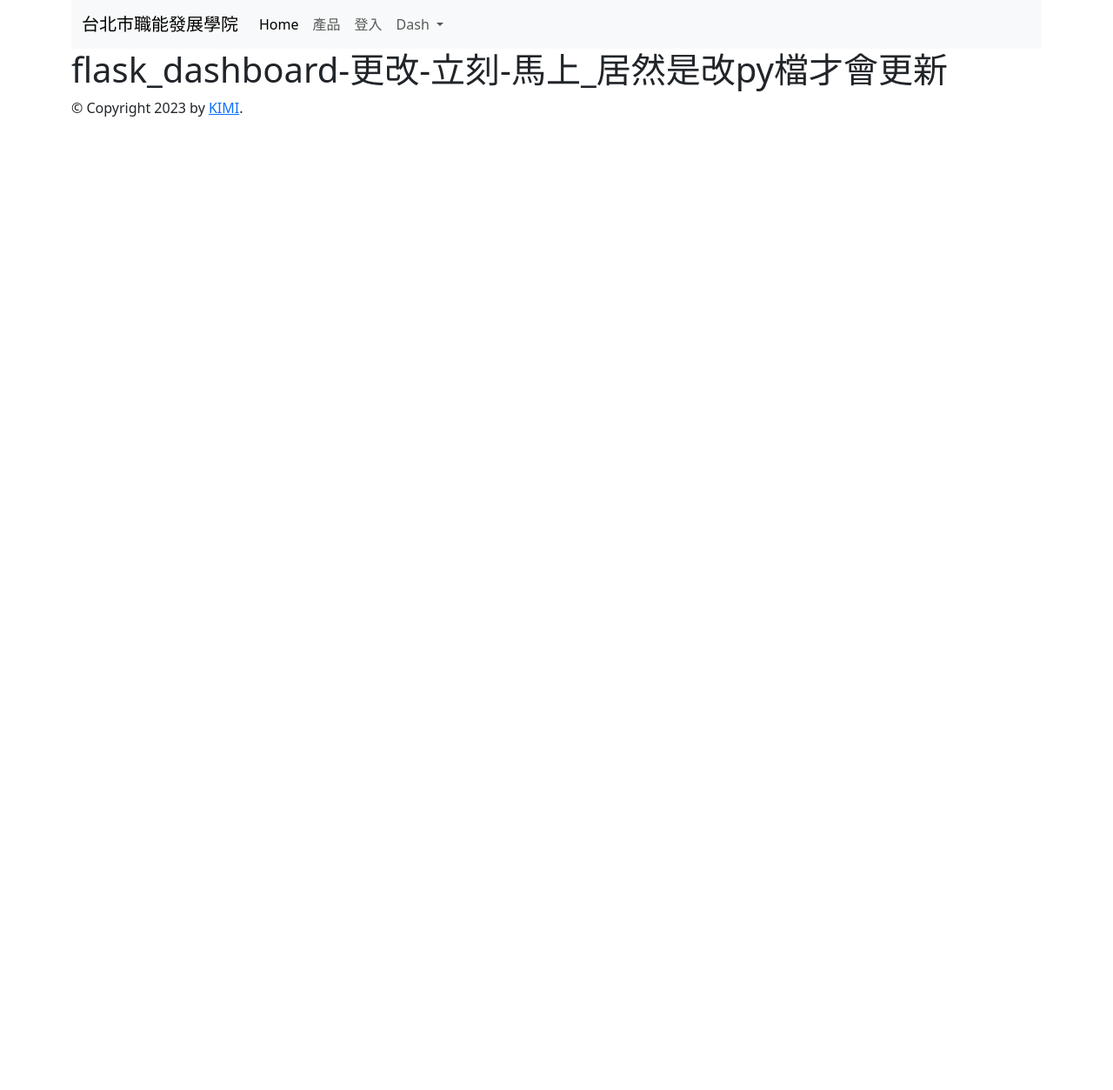
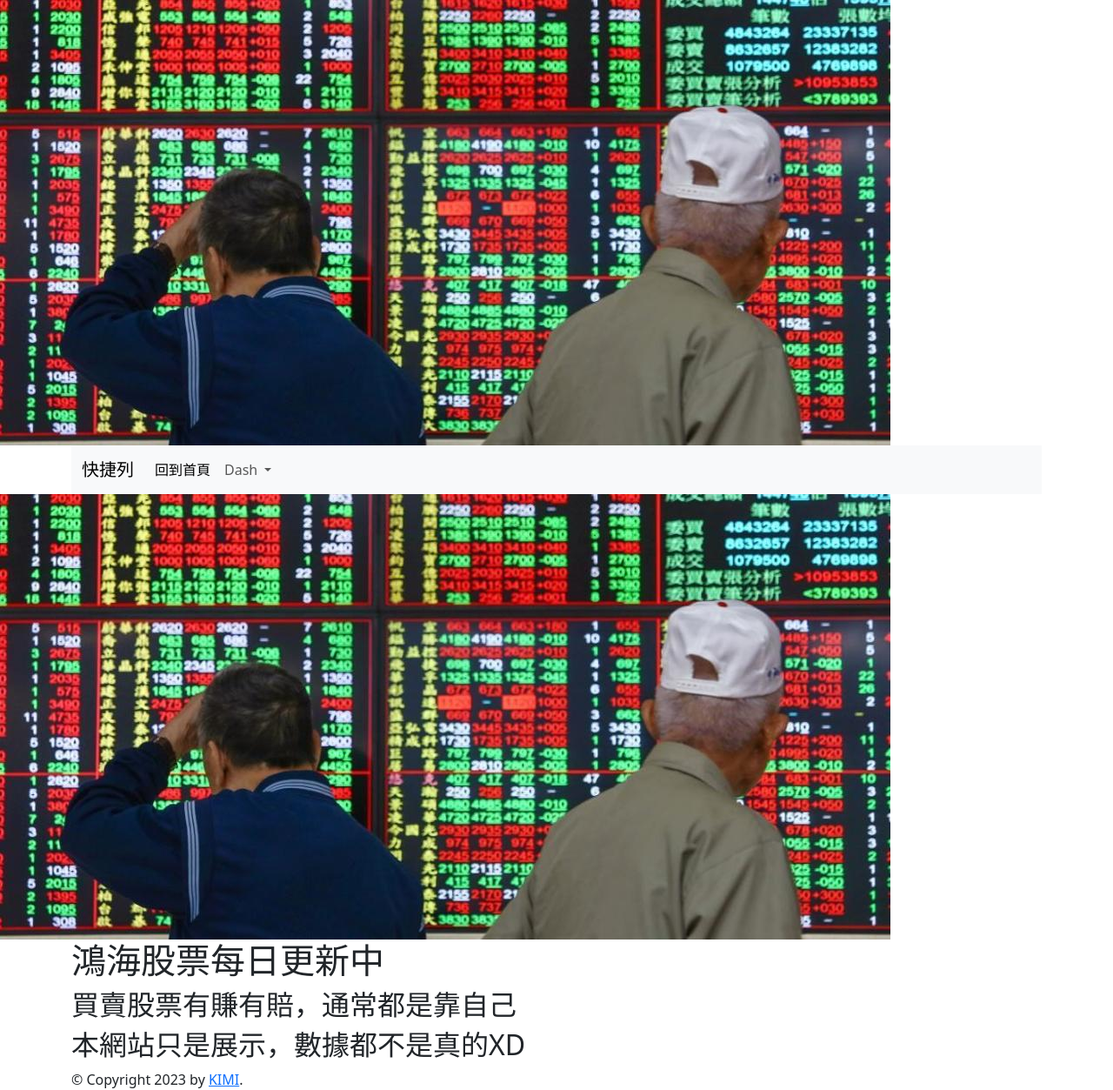
Before and after one commit to Kimi-Hsueh/dash_flask, a Flask app: template flask_web/templates/index.html in a window 1280 px wide. Shown: the whole page at 87% size. Before the commit the page ends 134 px from the top, so only its background shows below. Run offline with Flask 3, Linux system fonts and the light colour scheme; the template is opened without the code that fills it, so the values that code supplies are empty; parts of the project's set-up code (start-up, migrations or seed data) failed here and were passed over.

Commit message:
定版上傳

```diff
--- a/flask_web/templates/base.html
+++ b/flask_web/templates/base.html
@@ -12,6 +12,7 @@
 </head>
 
 <body>
+    <img src="./stock.jpg" alt="">
     {%block navi%}
     {%endblock%}
 
@@ -22,6 +23,7 @@
         {% endblock %}
     </div>
     </div>
+
     {% endblock %}
     <script src="{{ url_for('static',filename='js/bootstrap.bundle.min.js') }}"></script>
 
--- a/flask_web/templates/base_navigation.html
+++ b/flask_web/templates/base_navigation.html
@@ -4,30 +4,21 @@
 <div class="container-lg">
     <nav class="navbar navbar-expand-lg bg-body-tertiary">
         <div class="container-fluid">
-          <a class="navbar-brand" href="#">台北市職能發展學院</a>
+          <a class="navbar-brand" href="#">快捷列</a>
           <button class="navbar-toggler" type="button" data-bs-toggle="collapse" data-bs-target="#navbarNav" aria-controls="navbarNav" aria-expanded="false" aria-label="Toggle navigation">
             <span class="navbar-toggler-icon"></span>
           </button>
           <div class="collapse navbar-collapse" id="navbarNav">
             <ul class="navbar-nav">
               <li class="nav-item">
-                <a class="nav-link active" aria-current="page" href="#">Home</a>
-              </li>
-              <li class="nav-item">
-                <a class="nav-link" href="#">產品</a>
-              </li>
-              <li class="nav-item">
-                <a class="nav-link" href="#">登入</a>
+                <a class="nav-link active" aria-current="page" href="#">回到首頁</a>
               </li>
               <li class="nav-item dropdown">
                 <a class="nav-link dropdown-toggle" href="#" role="button" data-bs-toggle="dropdown" aria-expanded="false">
                   Dash
                 </a>
                 <ul class="dropdown-menu">
-                  <li><a class="dropdown-item" href="/dash/app1">dash1</a></li> <!---->
-                  <li><a class="dropdown-item" href="/dash/app2">dash2</a></li>
-                  <li><hr class="dropdown-divider"></li>
-                  <li><a class="dropdown-item" href="#">dash3</a></li>
+                  <li><a class="dropdown-item" href="/dash/app2">交易資料及線型</a></li>
                 </ul>
               </li>
             </ul>
@@ -35,5 +26,5 @@
         </div>
       </nav>
 </div>
-
+<img src="./stock.jpg" alt="">
 {% endblock %}
--- a/flask_web/templates/index.html
+++ b/flask_web/templates/index.html
@@ -1,7 +1,7 @@
 {% extends "base_navigation.html" %} <!--繼承自base_navigation.html的設定-->
 
 {% block title %}
-Flask_Dash_index
+Dash專題 股價查詢網頁
 {% endblock %}
 
 {% block head %}
@@ -22,7 +22,9 @@ Flask_Dash_index
 <!--網頁內容-->
 {% block content %}
     <div class="container-lg">
-        <h1>flask_dashboard-更改-立刻-馬上_居然是改py檔才會更新</h1>
+        <h1>鴻海股票每日更新中</h1>
+        <h2>買賣股票有賺有賠，通常都是靠自己</h2>
+        <h2>本網站只是展示，數據都不是真的XD</h2>
         {{super()}}
     </div>
 {% endblock %}
--- a/mov.csv
+++ b/mov.csv
@@ -178,4 +178,4 @@
 2317,2023-12-15,101.5,101.3,101.42,101.49,41228565,27214203.0,26099018.0,32600063.0
 2317,2023-12-18,102.0,101.5,101.48,101.42,28168793,27709315.0,26009456.0,32750065.0
 2317,2023-12-19,102.5,101.8,101.48,101.38,32970317,30091171.0,25798442.0,32924878.0
-2317,2023-12-20,104.5,102.5,101.6,101.37,53894000,37820799.0,27065006.0,33570376.0
+2317,2023-12-20,104.5,102.5,101.6,101.37,54775393,37997078.0,27109076.0,33585065.0
--- a/select_col.csv
+++ b/select_col.csv
@@ -1,6 +1,6 @@
 股票代號,交易日,開盤價,收盤價,最高價,最低價,漲跌(元),成交股數
 
-2317,2023-12-20,102.5,104.5,102.5,104.5,2.0,53894000
+2317,2023-12-20,102.5,104.5,102.5,104.5,2.0,54775393
 
 2317,2023-12-19,102.0,102.5,101.5,102.5,0.5,32970317
 
--- a/select_volume.csv
+++ b/select_volume.csv
@@ -476,4 +476,4 @@ stock_id,date,open,max,min,close,spread,Trading_Volume
 2317,2023-12-15,101.5,102.0,101.0,101.5,-0.5,41228565
 2317,2023-12-18,101.5,102.0,101.0,102.0,0.5,28168793
 2317,2023-12-19,102.0,102.5,101.5,102.5,0.5,32970317
-2317,2023-12-20,102.5,104.5,102.5,104.5,2.0,53894000
+2317,2023-12-20,102.5,104.5,102.5,104.5,2.0,54775393
--- a/stock.csv
+++ b/stock.csv
@@ -476,4 +476,4 @@ date,stock_id,Trading_Volume,Trading_money,open,max,min,close,spread,Trading_tur
 2023-12-15,2317,41228565,4180365912,101.5,102.0,101.0,101.5,-0.5,13318
 2023-12-18,2317,28168793,2865746536,101.5,102.0,101.0,102.0,0.5,12178
 2023-12-19,2317,32970317,3364490305,102.0,102.5,101.5,102.5,0.5,11744
-2023-12-20,2317,53894000,5581696500,102.5,104.5,102.5,104.5,2.0,19984
+2023-12-20,2317,54775393,5673101084,102.5,104.5,102.5,104.5,2.0,25178
```
Also changed, not shown: flask_web/templates/stock.jpg (added).
